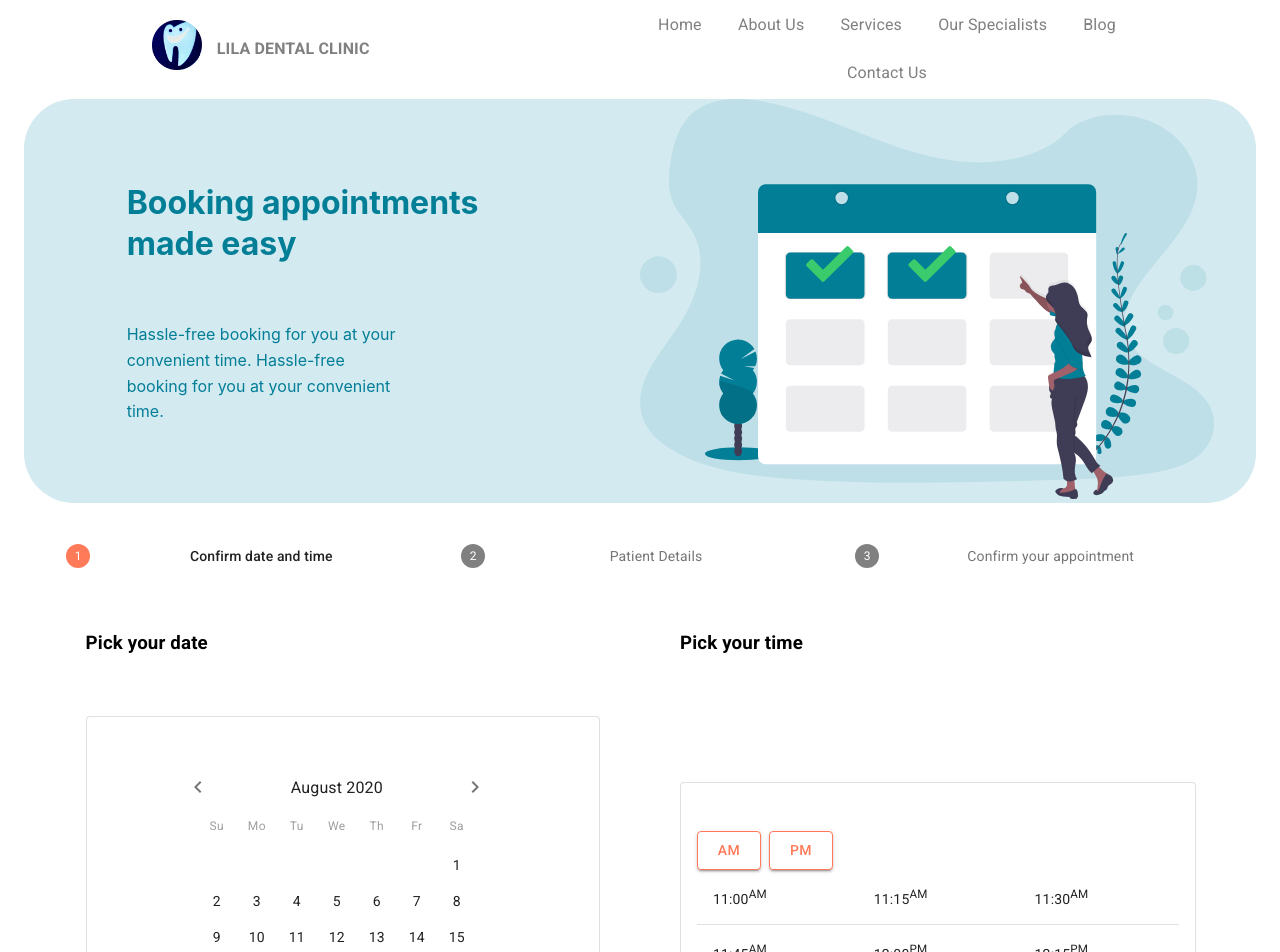
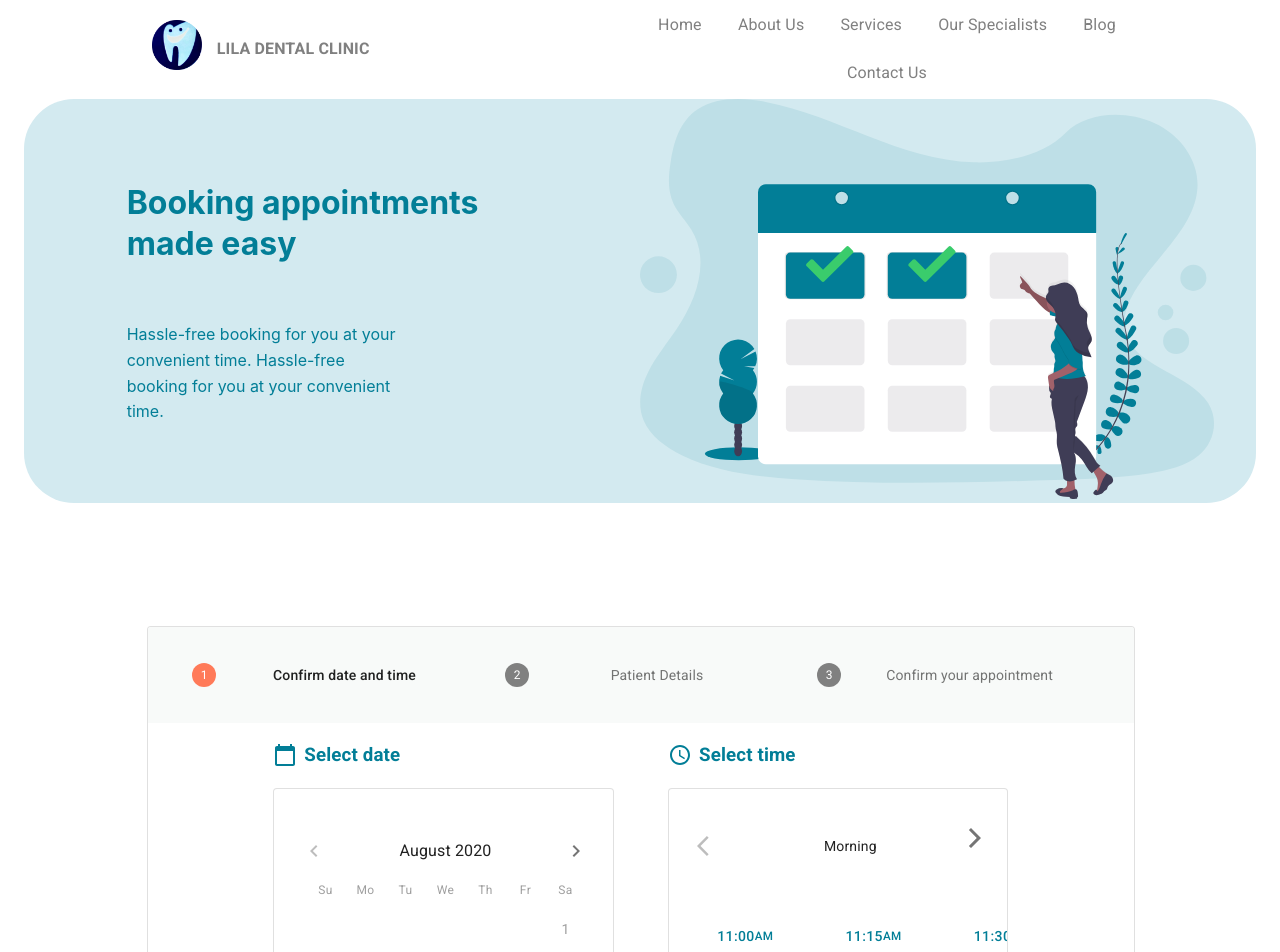
Before and after one commit to abhaybaiju/dentist-webapp, a React (Create React App) app in the folder frontend/: page /Book in a window 1280 px wide. Shown: the top 952 px of the page. Built offline with nearby package versions, Linux system fonts and the light colour scheme.

Commit message:
(#12) styling

```diff
--- a/frontend/src/components/Book.js
+++ b/frontend/src/components/Book.js
@@ -4,6 +4,11 @@ import Navbar from './Navbar';
 import {Redirect } from 'react-router-dom';
 import DateFnsUtils from '@date-io/date-fns';
 import {DatePicker, MuiPickersUtilsProvider} from '@material-ui/pickers';
+import IconButton from '@material-ui/core/IconButton';
+import ArrowForwardIosIcon from '@material-ui/icons/ArrowForwardIos';
+import ArrowBackIosIcon from '@material-ui/icons/ArrowBackIos';
+import CalendarTodayIcon from '@material-ui/icons/CalendarToday';
+import AccessTimeIcon from '@material-ui/icons/AccessTime';
 
 const Process = () => {
   const useStyles = makeStyles((theme) => ({
@@ -20,10 +25,29 @@ const Process = () => {
       color:'white'
     }
   },
+  tablebutton: {
+    marginRight: theme.spacing(1),
+    backgroundColor: 'white',
+    color:'#027e97',
+    boxShadow:'none',
+    borderRadius:'50px',
+    "&:hover": {
+      backgroundColor: "#ff7a59",
+      color:'white',
+      borderRadius:'50px'
+    },
+    "&:focus": {
+      backgroundColor: "#ff7a59",
+      color:'white',
+      borderRadius:'50px'
+    }
+  },
+  input: {
+    color: "#ff7a59"
+  },
   step: {
     textAlign:'center',
     width:'100%',
-    padding:'0.5%'
   },
   completed: {
     display: 'inline-block',
@@ -44,20 +68,7 @@ const Process = () => {
     }
   },
   activeIcon: {},
-  completedIcon: {},
-  label:{
-    "&$activeLabel": {
-      color:'white',
-      '& $text': {
-        color: '#ff7a59',
-      },
-    },
-    "&$completedLabel": {
-      color: 'white'
-    }
-  },
-  activeLabel: {},
-  completedLabel: {}
+  completedIcon: {}
 }));
 
 const One = () => {
@@ -68,45 +79,41 @@ const One = () => {
   const morning = [['11:00', '11:15', '11:30'], ['11:45', '12:00', '12:15'], ['12:30', '12:45', '01:00']]
   const evening = [['06:30', '06:45', '07:00'], ['07:15', '07:30', '07:45'], ['08:00', '08:15', '08:30']]
   return(
-    <Grid style={{marginRight:'5%', marginLeft:'5%'}}>
-      <Grid container justify="center" alignItems="baseline" spacing={10}>
-        <Grid item lg={6}>
-          <h3>Pick your date</h3>
-        </Grid>
-        <Grid item lg={6}>
-          <h3>Pick your time</h3>
-        </Grid>
-      </Grid>
-      <Grid container justify="space-evenly" alignItems="baseline" spacing={10}>
-        <Grid item lg={6}>
+    <Grid style={{marginRight:'8%', marginLeft:'8%'}}>
+      <Grid container justify="space-evenly" alignItems="stretch" spacing={1}>
+        <Grid item lg={5}>
+          <h3 style={{color:'#027e97'}}><CalendarTodayIcon style={{marginRight:'2%', marginBottom:'-1.5%'}}/>Select date</h3>
           <Card variant="outlined">
-            <CardContent style={{marginLeft:'14%', marginTop:'5%'}}>
+            <CardContent style={{ marginTop:'5%'}}>
               <MuiPickersUtilsProvider utils={DateFnsUtils}>
-                <DatePicker disableToolbar autoOk variant="static" openTo="date" value={date} onChange={changeDate}/>
+                <DatePicker disableToolbar disablePast autoOk variant="static" openTo="date" value={date} onChange={changeDate} InputProps={{ className: classes.input }}/>
               </MuiPickersUtilsProvider>
             </CardContent>
           </Card>
         </Grid>
-        <Grid item lg={6}>
-          <Card variant="outlined" style={{width:'100%'}}>
-            <CardHeader>
-
-            </CardHeader>
+        <Grid item lg={5}>
+          <h3 style={{color:'#027e97'}}><AccessTimeIcon style={{marginRight:'2%', marginBottom:'-1.5%'}}/>Select time</h3>
+          <Card variant="outlined">
+            <CardHeader title={(am)?"Morning":"Evening"} action={
+              <IconButton aria-label="Next" onClick={() => setAM(!am)} disabled={(am)?false:true}>
+                <ArrowForwardIosIcon />
+              </IconButton>} avatar={
+                <IconButton aria-label="Next" onClick={() => setAM(!am)} disabled={(am)?true:false}>
+                  <ArrowBackIosIcon />
+                </IconButton>} style={{ marginTop:'5%',  textAlign:'center'}}/>
             <CardContent>
-            <Button variant="contained" className={classes.button} onClick={() => setAM(true)}>AM</Button>
-            <Button variant="contained" className={classes.button} onClick={() => setAM(false)}>PM</Button>
-              <Table >
+              <Table>
                 {(am)?morning.map((timeList,i) =>(
                    <TableRow key={i} >
                     {timeList.map((time,j)=>
-                         <TableCell key={j}>{time}<sup>{(time==='11:00'||time==='11:15'||time==='11:30'||time==='11:45')?sup:pm}</sup></TableCell>
+                         <TableCell key={j} style={{borderBottom:'none'}}><Button variant="contained" className={classes.tablebutton}>{time}<sup>{(time==='11:00'||time==='11:15'||time==='11:30'||time==='11:45')?sup:pm}</sup></Button></TableCell>
                     )}
                    </TableRow>
                 ))
                 : evening.map((timeList,i) =>(
                    <TableRow key={i}>
                     {timeList.map((time,j)=>
-                         <TableCell key={j}>{time}<sup>{pm}</sup></TableCell>
+                         <TableCell key={j} style={{borderBottom:'none'}}><Button variant="contained" className={classes.tablebutton}>{time}<sup>{pm}</sup></Button></TableCell>
                     )}
                    </TableRow>
                 ))}
@@ -187,8 +194,9 @@ function HorizontalNonLinearStepper() {
 
   return (
     <Grid>
+      <Card variant="outlined" style={{width:'80%', marginLeft:'10%', marginTop:'10%'}}>
         <Grid>
-        <Stepper nonLinear activeStep={activeStep} connector={false}>
+          <Stepper nonLinear activeStep={activeStep} connector={false} style={{background:"#f8faf9", height:'10%'}}>
               {steps.map((label, index) => (
                   <Step key={label} className={classes.step}>
                     <StepLabel completed={completed[index]}  StepIconProps={{ classes:{ root: classes.icon, active: classes.activeIcon, completed: classes.completedIcon } }}>
@@ -219,6 +227,7 @@ function HorizontalNonLinearStepper() {
             </div>
           )}
         </div>
+      </Card>
     </Grid>
   );
 }
```
Lines whose indentation alone changed are shown as unchanged.
